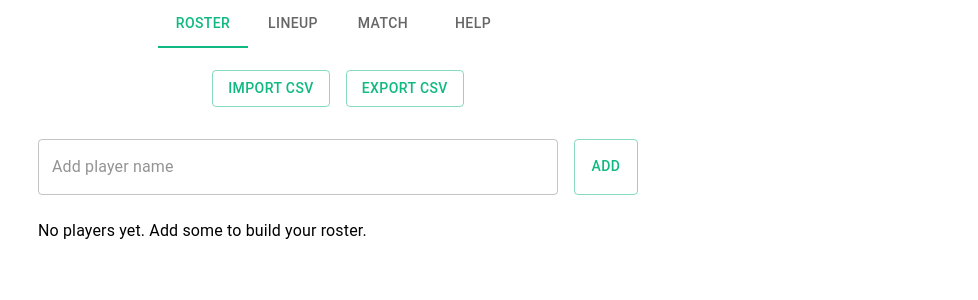
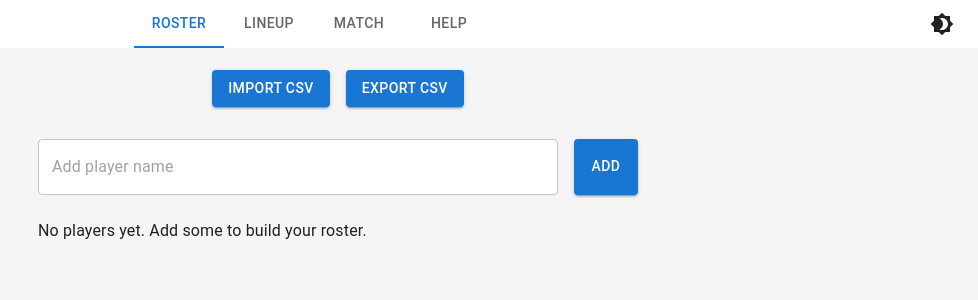
Before and after one commit to charlesjnichols/onPitch, a React (Vite) app in the folder soccer-manager/: page / in a window 1280 px wide. Shown: the top 300 px of the page, without its empty margins (302-1280 px from the left). Built offline with nearby package versions, Linux system fonts and the light colour scheme.

Commit message:
fixing colors

```diff
--- a/soccer-manager/index.html
+++ b/soccer-manager/index.html
@@ -3,14 +3,11 @@
   <head>
     <meta charset="UTF-8" />
     <meta name="viewport" content="width=device-width, initial-scale=1, viewport-fit=cover" />
-    <meta name="theme-color" content="#0a0a0a" />
-    <meta name="apple-mobile-web-app-capable" content="yes" />
-    <meta name="apple-mobile-web-app-status-bar-style" content="black-translucent" />
     <link rel="icon" type="image/png" href="/favicon.png" />
     <link rel="apple-touch-icon" href="/onpitch-192x192.png" />
     <title>onPitch - Soccer Manager</title>
   </head>
-  <body class="custom-body-bg" data-theme="dark">
+  <body>
     <div id="root"></div>
     <script type="module" src="/src/main.tsx"></script>
   </body>
--- a/soccer-manager/src/App.tsx
+++ b/soccer-manager/src/App.tsx
@@ -1,57 +1,78 @@
 import React, { useState } from 'react';
 import { createTheme, ThemeProvider } from '@mui/material/styles';
-import { useMediaQuery } from '@mui/material';
+import { useMediaQuery, IconButton, Tooltip } from '@mui/material';
 import CssBaseline from '@mui/material/CssBaseline';
 import RosterTab from './components/RosterTab';
 import LineupTab from './components/LineupTab';
 import MatchTab from './components/MatchTab';
 import HelpTab from './components/HelpTab';
-import { Box, Tabs, Tab } from '@mui/material';
+import { Box, Tabs, Tab, useTheme } from '@mui/material';
+import Brightness4Icon from '@mui/icons-material/Brightness4';
+import Brightness7Icon from '@mui/icons-material/Brightness7';
 
 function App() {
     const prefersDarkMode = useMediaQuery('(prefers-color-scheme: dark)');
+    const [mode, setMode] = useState<'light' | 'dark'>(prefersDarkMode ? 'dark' : 'light');
 
     const theme = React.useMemo(
         () =>
             createTheme({
                 palette: {
-          mode: prefersDarkMode ? 'dark' : 'light',
-          primary: {
-            main: '#10b981', // Your primary color
+                    mode,
+                    ...(mode === 'dark'
+                        ? {
+                            background: {
+                                default: '#121212', // Dark background
+                                paper: '#1e1e1e', // Darker paper
                             },
+                        }
+                        : {
                             background: {
-            default: prefersDarkMode ? '#0a0a0a' : '#fff',
-            paper: prefersDarkMode ? '#171717' : '#fff',
-          },
-          text: {
-            primary: prefersDarkMode ? '#f5f5f5' : '#000',
-            secondary: prefersDarkMode ? '#a3a3a3' : '#666',
-          },
+                                default: '#f5f5f5', // Light background
+                                paper: '#ffffff', // Lighter paper
                             },
                         }),
-    [prefersDarkMode],
+                },
+            }),
+        [mode],
     );
-  const [tab, setTab] = useState<number>(0);
+    const [tab, setTab] = React.useState<number>(0);
 
     const handleChange = (_event: React.SyntheticEvent, newValue: number) => {
         setTab(newValue);
     };
 
+    const colorMode = React.useMemo(
+        () => ({
+            toggleColorMode: () => {
+                setMode((prevMode) => (prevMode === 'light' ? 'dark' : 'light'));
+            },
+        }),
+        [],
+    );
+
+    const currentTheme = useTheme();
+
     return (
         <ThemeProvider theme={theme}>
             <CssBaseline />
             <Box sx={{ minHeight: '100dvh', bgcolor: 'background.default', color: 'text.primary', pb: `${8}px` }}>
-        <Box sx={{ position: 'sticky', top: 0, zIndex: 10, bgcolor: 'background.paper' }}>
-          <Box sx={{ maxWidth: '1280px', margin: '0 auto', padding: (theme) => theme.spacing(0, 2) }}>
-            <Tabs value={tab} onChange={handleChange} aria-label="basic tabs example" centered>
+                <Box sx={{ position: 'sticky', top: 0, zIndex: 10, bgcolor: 'background.paper', width: '100%' }}>
+                    <Box sx={{ margin: '0 auto', padding: (theme) => theme.spacing(0, 2) , display: 'flex', alignItems: 'center', justifyContent: 'space-between' }}>
+                        <Tabs value={tab} onChange={handleChange} aria-label="basic tabs example" centered sx={{ width: '100%' }}>
                             <Tab label="Roster" />
                             <Tab label="Lineup" />
                             <Tab label="Match" />
                             <Tab label="Help" />
                         </Tabs>
+                        <Tooltip title="Toggle light/dark mode">
+                            <IconButton sx={{ ml: 1 }} onClick={colorMode.toggleColorMode} color="inherit">
+                                {currentTheme.palette.mode === 'dark' ? <Brightness7Icon /> : <Brightness4Icon />}
+                            </IconButton>
+                        </Tooltip>
                     </Box>
                 </Box>
-        <Box sx={{ maxWidth: '1280px', margin: '0 auto', py: `${6}px`, spacing: 6 }}>
+                <Box sx={{ margin: '0 auto', py: `${6}px`, spacing: 6 }}>
                     {tab === 0 && (
                         <RosterTab />
                     )}
--- a/soccer-manager/src/components/Bench/BenchItem.tsx
+++ b/soccer-manager/src/components/Bench/BenchItem.tsx
@@ -1,4 +1,4 @@
-import { Card, CardContent, Typography, Stack } from '@mui/material';
+import { Card, CardContent, Typography, Stack, useTheme } from '@mui/material'; // Import useTheme
 import { useAppStore } from '../../store';
 
 interface BenchItemProps {
@@ -10,18 +10,20 @@ interface BenchItemProps {
 
 function BenchItem({ id, name, number, positionTags }: BenchItemProps) {
     const formattedMinutes = useAppStore(state => state.getFormattedLiveMinutes(id))
+    const theme = useTheme(); // Get the current theme
 
     return (
         <Card
             sx={{
                 borderRadius: '4px',
-                border: '1px solid #555',
-                backgroundColor: 'rgba(30, 30, 30, 0.6)',
+                border: `1px solid ${theme.palette.mode === 'dark' ? '#555' : '#ccc'}`, // Dynamic border color
+                backgroundColor: theme.palette.mode === 'dark' ? 'rgba(30, 30, 30, 0.6)' : '#fff', // Dynamic background color
                 touchAction: 'manipulation',
                 cursor: 'pointer',
                 display: 'flex',
                 justifyContent: 'space-between',
                 alignItems: 'center',
+                color: theme.palette.text.primary, // Set text color
             }}
             aria-label={`Bench ${number ? `#${number} ` : ''}${name}`}
         >
--- a/soccer-manager/src/components/LineupPanel/FormationSelector.tsx
+++ b/soccer-manager/src/components/LineupPanel/FormationSelector.tsx
@@ -1,10 +1,11 @@
-import { Box, Select, MenuItem, Typography } from '@mui/material';
+import { Box, Select, MenuItem, Typography, useTheme } from '@mui/material';
 import { useAppStore, FORMATION_LAYOUTS, type FormationId } from '../../store';
-import type { SelectChangeEvent } from '@mui/material'; // Import SelectChangeEvent
+import type { SelectChangeEvent } from '@mui/material';
 
 export default function FormationSelector() {
   const formation = useAppStore(s => s.formation);
   const setFormation = useAppStore(s => s.setFormation);
+  const theme = useTheme(); // Get the current theme
 
   const handleFormationChange = (e: SelectChangeEvent<FormationId>) => {
     setFormation(e.target.value as FormationId);
@@ -12,17 +13,12 @@ export default function FormationSelector() {
 
   return (
     <Box sx={{ display: 'flex', alignItems: 'center', justifyContent: 'space-between', mb: 2 }}>
-      <Typography variant="subtitle1" sx={{ color: 'neutral.300', fontSize: '1.5rem', display: 'flex', alignItems: 'center' }}>Formation</Typography>
+      <Typography variant="subtitle1" sx={{ color: theme.palette.text.secondary, fontSize: '1.5rem', display: 'flex', alignItems: 'center' }}>Formation</Typography>
       <Select
         value={formation}
         onChange={handleFormationChange}
         sx={{
-          backgroundColor: 'rgba(var(--color-surface-200-rgb), 0.6)',
-          borderRadius: '4px',
-          px: 2,
-          py: 1,
-          fontSize: '0.875rem',
-          color: 'white'
+          backgroundColor: theme.palette.mode === 'dark' ? 'rgba(var(--color-surface-200-rgb), 0.6)' : 'rgba(0, 0, 0, 0.1)', // Use theme mode
         }}
       >
         {Object.keys(FORMATION_LAYOUTS).map((option) => (
--- a/soccer-manager/src/components/LineupPanel/Pitch.tsx
+++ b/soccer-manager/src/components/LineupPanel/Pitch.tsx
@@ -1,4 +1,4 @@
-import { Box, Typography } from "@mui/material";
+import { Box, Typography, useTheme } from "@mui/material";
 import { useAppStore } from "../../store";
 import { formatClock } from "../../utils/time";
 
@@ -14,26 +14,29 @@ export default function Pitch({
   const tactics = useAppStore((s) => s.tactics);
   const roster = useAppStore((s) => s.roster);
   const getLiveMinutesSec = useAppStore((s) => s.getLiveMinutesSec);
+  const theme = useTheme();
 
   return (
     <Box
       sx={{
         borderRadius: "12px",
-        border: "1px solid #444",
+        border: `1px solid ${theme.palette.mode === 'dark' ? '#444' : '#ccc'}`, // Dynamic border color
         background:
-          "linear-gradient(to bottom, rgba(10, 27, 17, 0.6), rgba(50, 50, 50, 0.6))",
+          theme.palette.mode === 'dark'
+            ? "linear-gradient(to bottom, rgba(10, 27, 17, 0.6), rgba(50, 50, 50, 0.6))"
+            : "linear-gradient(to bottom, rgba(180, 200, 180, 0.6), rgba(220, 230, 220, 0.6))", // Light mode gradient
         position: "relative",
         touchAction: "none",
         userSelect: "none",
         aspectRatio: "3 / 3",
-        height: "calc(100%)", // Increased height
+        height: "calc(100%)",
       }}
     >
       <Box
         sx={{
           position: "absolute",
           inset: 12,
-          border: "1px solid rgba(255, 255, 255, 0.6)",
+          border: `1px solid ${theme.palette.mode === 'dark' ? 'rgba(255, 255, 255, 0.6)' : 'rgba(0, 0, 0, 0.6)'}`, // Dynamic border color
           borderRadius: "8px",
         }}
       >
@@ -45,7 +48,7 @@ export default function Pitch({
             top: "50%",
             height: "1px",
             width: "calc(100%)",
-            bgcolor: "rgba(255, 255, 255, 0.6)",
+            bgcolor: theme.palette.mode === 'dark' ? 'rgba(255, 255, 255, 0.6)' : 'rgba(0, 0, 0, 0.6)', // Dynamic bgcolor
           }}
         />
 
@@ -57,7 +60,7 @@ export default function Pitch({
             left: "calc(50% - 80px)", // Adjust for centering
             height: "50px", // Adjust height
             width: "160px", // Adjust width
-            border: "1px solid rgba(255, 255, 255, 0.6)",
+            border: `1px solid ${theme.palette.mode === 'dark' ? 'rgba(255, 255, 255, 0.6)' : 'rgba(0, 0, 0, 0.6)'}`, // Dynamic border color
           }}
         />
         <Box
@@ -67,7 +70,7 @@ export default function Pitch({
             left: "calc(50% - 30px)", // Adjust for centering
             height: "20px", // Adjust height
             width: "60px", // Adjust width
-            border: "1px solid rgba(255, 255, 255, 0.6)",
+            border: `1px solid ${theme.palette.mode === 'dark' ? 'rgba(255, 255, 255, 0.6)' : 'rgba(0, 0, 0, 0.6)'}`, // Dynamic border color
           }}
         />
         <Box
@@ -77,7 +80,7 @@ export default function Pitch({
             left: "calc(50% - 80px)", // Adjust for centering
             height: "50px", // Adjust height
             width: "160px", // Adjust width
-            border: "1px solid rgba(255, 255, 255, 0.6)",
+            border: `1px solid ${theme.palette.mode === 'dark' ? 'rgba(255, 255, 255, 0.6)' : 'rgba(0, 0, 0, 0.6)'}`, // Dynamic border color
           }}
         />
         <Box
@@ -87,7 +90,7 @@ export default function Pitch({
             left: "calc(50% - 30px)", // Adjust for centering
             height: "20px", // Adjust height
             width: "60px", // Adjust width
-            border: "1px solid rgba(255, 255, 255, 0.6)",
+            border: `1px solid ${theme.palette.mode === 'dark' ? 'rgba(255, 255, 255, 0.6)' : 'rgba(0, 0, 0, 0.6)'}`, // Dynamic border color
           }}
         />
       </Box>
@@ -214,9 +217,10 @@ export default function Pitch({
                     transform: "translateX(-50%) translateY(150%)",
                     mb: 1,
                     whitespace: "nowrap",
-                    backgroundColor: "rgba(0, 0, 0, 0.7)", // Opaque background
+                    backgroundColor: theme.palette.mode === 'dark' ? 'rgba(0, 0, 0, 0.7)' : 'rgba(255, 255, 255, 0.7)', // Opaque background
                     padding: "2px 4px", // Add padding for readability
                     borderRadius: "4px", // Round the corners
+                    color: theme.palette.mode === 'dark' ? theme.palette.text.primary : theme.palette.text.primary, // Text color
                   }}
                 >
                   {player.number ? `#${player.number}` : ""}&nbsp;{player.name}
--- a/soccer-manager/src/components/RosterPanel/PlayerRow.tsx
+++ b/soccer-manager/src/components/RosterPanel/PlayerRow.tsx
@@ -26,7 +26,7 @@ const PlayerRow: React.FC<PlayerRowProps> = ({ player }) => {
   };
 
   return (
-    <Box sx={{ display: 'flex', alignItems: 'center', justifyContent: 'space-between', gap: 2, p: 2, bgcolor: 'background.paper', borderRadius: 2, border: '1px solid rgba(255, 255, 255, 0.12)', mb: 1 }}>
+      <Box sx={{ display: 'flex', alignItems: 'center', justifyContent: 'space-between', gap: 2, p: 2, bgcolor: 'background.paper', borderRadius: 2, border: (theme) => `1px solid ${theme.palette.mode === 'dark' ? 'rgba(255, 255, 255, 0.12)' : 'rgba(0, 0, 0, 0.12)'}`, mb: 1 }}>
       <TextField
         sx={{ width: 50 }}
         placeholder="#"
--- a/soccer-manager/src/components/RosterPanel/RosterInput.tsx
+++ b/soccer-manager/src/components/RosterPanel/RosterInput.tsx
@@ -1,9 +1,12 @@
 import { useState } from 'react';
-import { Box, Button, TextField, styled } from '@mui/material';
+import { Box, Button, TextField, styled, useTheme } from '@mui/material';
 
 const StyledTextField = styled(TextField)(({ theme }) => ({
   backgroundColor: theme.palette.background.paper,
   borderRadius: 4,
+  '& .MuiInputBase-root': {
+    color: theme.palette.text.primary,
+  },
 }));
 
 interface RosterInputProps {
@@ -12,6 +15,7 @@ interface RosterInputProps {
 
 function RosterInput({ onAddPlayer }: RosterInputProps) {
   const [name, setName] = useState('');
+  const theme = useTheme();
 
   const handleAddPlayer = () => {
     if (!name.trim()) return;
@@ -26,8 +30,13 @@ function RosterInput({ onAddPlayer }: RosterInputProps) {
         placeholder="Add player name"
         value={name}
         onChange={(e) => setName(e.target.value)}
+        InputProps={{
+          style: {
+            color: theme.palette.text.primary,
+          },
+        }}
       />
-      <Button variant="outlined" color="primary" onClick={handleAddPlayer}>
+      <Button variant="contained" color="primary" onClick={handleAddPlayer}>
         Add
       </Button>
     </Box>
--- a/soccer-manager/src/components/RosterTab.tsx
+++ b/soccer-manager/src/components/RosterTab.tsx
@@ -70,8 +70,8 @@ export default function RosterTab() {
   return (
     <Box sx={{ display: 'flex', flexDirection: 'column', alignItems: 'center', gap: 4, width: '90%', maxWidth: 600, mx: 'auto' }}>
       <Box sx={{ display: 'flex', gap: 2, justifyContent: 'center', mt: 2 }}>
-          <Button variant="outlined" onClick={() => fileRef.current?.click()}>Import CSV</Button>
-          <Button variant="outlined" onClick={exportRosterCsv}>Export CSV</Button>
+          <Button variant="contained" onClick={() => fileRef.current?.click()}>Import CSV</Button>
+          <Button variant="contained" onClick={exportRosterCsv}>Export CSV</Button>
 
           <VisuallyHiddenInput
             type="file"
--- a/soccer-manager/src/index.css
+++ b/soccer-manager/src/index.css
@@ -7,6 +7,7 @@ body {
   -webkit-font-smoothing: antialiased;
   -moz-osx-font-smoothing: grayscale;
   padding-bottom: env(safe-area-inset-bottom);
+  overflow-y: scroll; /* Force vertical scrollbar to always be visible */
 }
 
 /* Enhanced dark theme classes */
@@ -86,19 +87,3 @@ button {
   0%, 100% { opacity: 1; }
   50% { opacity: .5; }
 }
-
-/* Dark theme variables */
-:root {
-  --color-primary: #10b981;
-  --color-primary-rgb: 16, 185, 129;
-  --color-surface-200: #1f2937;
-  --color-surface-200-rgb: 31, 41, 55;
-  --color-surface-300: #111827;
-  --color-surface-400: #1f2937;
-  --color-text-200: #e5e7eb;
-}
-
-body[data-theme="dark"] {
-  background-color: var(--color-surface-300);
-  color: var(--color-text-200);
-}
```
Also changed, not shown: soccer-manager/src/components/ErrorBoundary.tsx (+6 -5 lines). Lines whose indentation alone changed are shown as unchanged.
